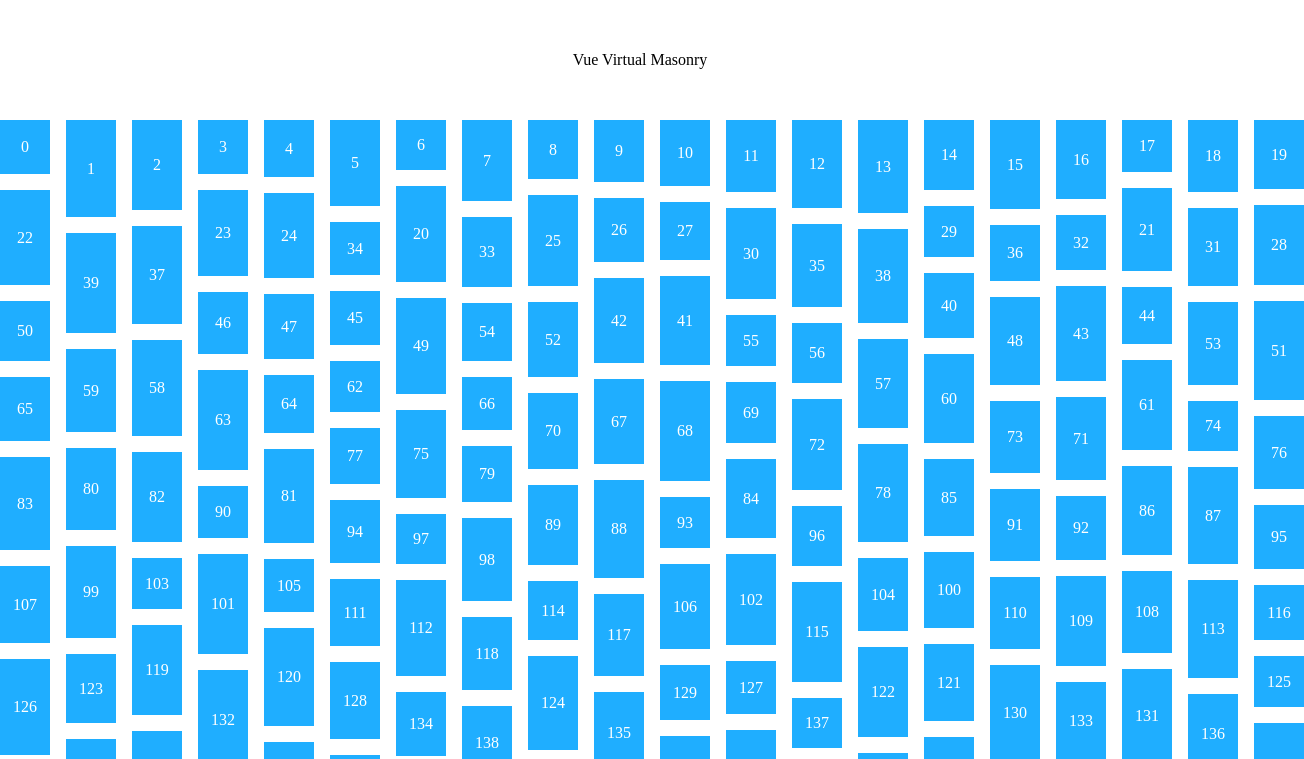
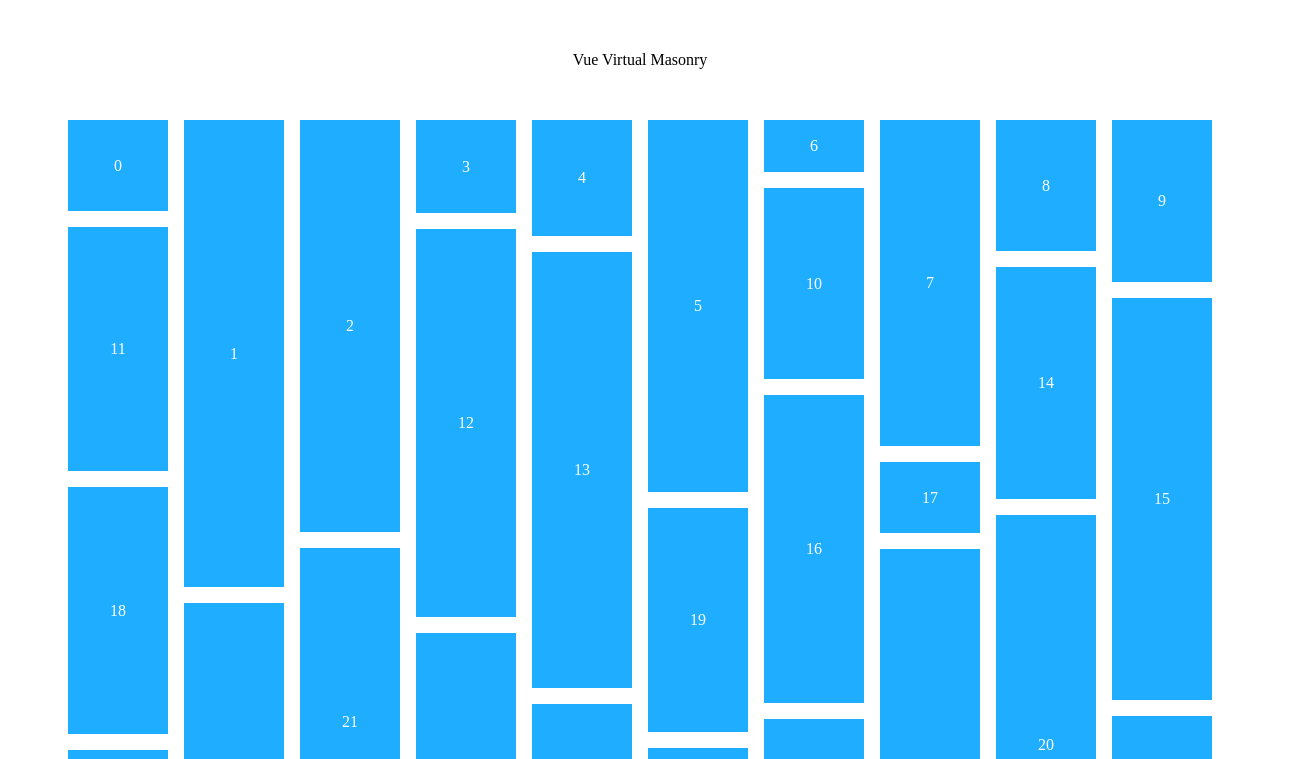
Before and after one commit to backrunner/vue-virtual-masonry, a Vue app: page / in a window 1280 px wide. Shown: the top 759 px of the page, 1304 px wide, since content can reach past the window. Built offline with nearby package versions, Linux system fonts and the light colour scheme.

Commit message:
add: head or tail may be undefined

```diff
--- a/src/App.vue
+++ b/src/App.vue
@@ -4,9 +4,9 @@
     <div class="masonry">
       <VirtualMasonry
         :items="items"
-        :col="20"
+        :col="10"
         :fit="true"
-        :colWidth="50"
+        :colWidth="100"
         :rowsPersection="1"
         :itemHeightGetter="heightGetter"
       >
@@ -30,9 +30,9 @@ export default {
   },
   created() {
     // generate items
-    const items = new Array(100000).fill(1).map(() => {
+    const items = new Array(30000).fill(1).map(() => {
       return {
-        height: this.getRandomInt(50, 100)
+        height: this.getRandomInt(50, 500)
       };
     });
     this.$set(this, "items", items);
--- a/src/components/VirtualMasonry.vue
+++ b/src/components/VirtualMasonry.vue
@@ -2,8 +2,8 @@
   <div class="masonry-container" ref="container" :style="containerStyle">
     <div
       class="masonry-item"
-      v-for="(item, index) in displayItems"
-      :key="index"
+      v-for="item in displayItems"
+      :key="item._masonryIndex"
       :style="{
         width: `${colWidth}px`,
         height: `${positionMap[item._masonryIndex].height}px`,
@@ -131,7 +131,7 @@ export default {
   mounted() {
     this.containerWidth = this.getContainerWidth();
     this.containerOffset = this.getContainerOffset();
-    this.renderWaterfall();
+    this.renderMasonry();
   },
   updated() {
     this.containerWidth = this.getContainerWidth();
@@ -165,7 +165,7 @@ export default {
     // waterfall items
     itemsChanged() {
       if (this.items.length <= this.storedItemsLength) {
-        this.renderWaterfall();
+        this.renderMasonry();
       } else {
         this.computePosition();
         this.setMaxHeight();
@@ -174,15 +174,15 @@ export default {
       this.storedItemsLength = this.items.length;
     },
     columnsChanged() {
-      this.renderWaterfall();
+      this.renderMasonry();
     },
     colWidthChanged() {
-      this.renderWaterfall();
+      this.renderMasonry();
     },
     screenWidthChanged() {
       this.containerWidth = this.getContainerWidth();
     },
-    renderWaterfall() {
+    renderMasonry() {
       this.resetGroup();
       this.resetSections();
       this.resetWidthStore();
@@ -312,6 +312,9 @@ export default {
           return;
         }
         const { head, tail } = section;
+        if (typeof head === "undefined" || typeof tail === "undefined") {
+          return;
+        }
         const start = Math.floor(head / this.groupSize);
         const end = Math.floor(tail / this.groupSize);
         for (let i = start; i <= end; i++) {
```
